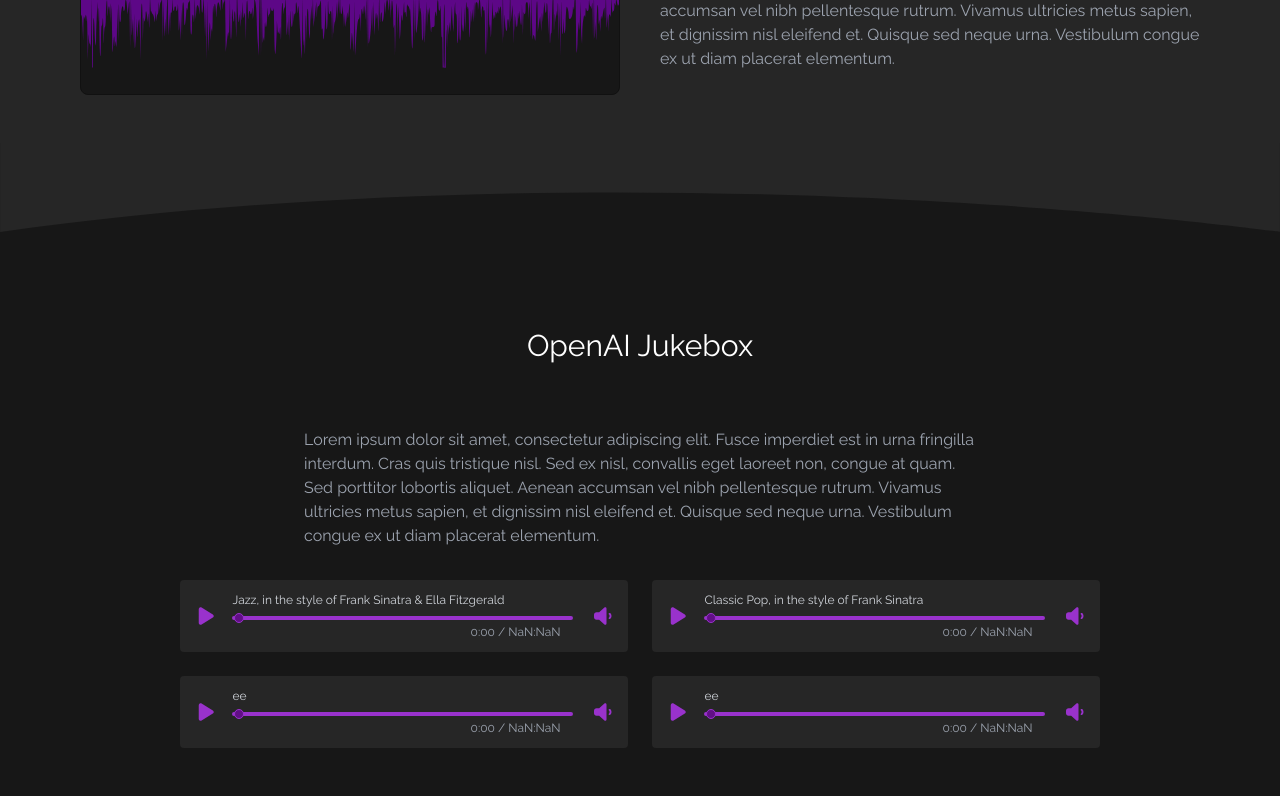
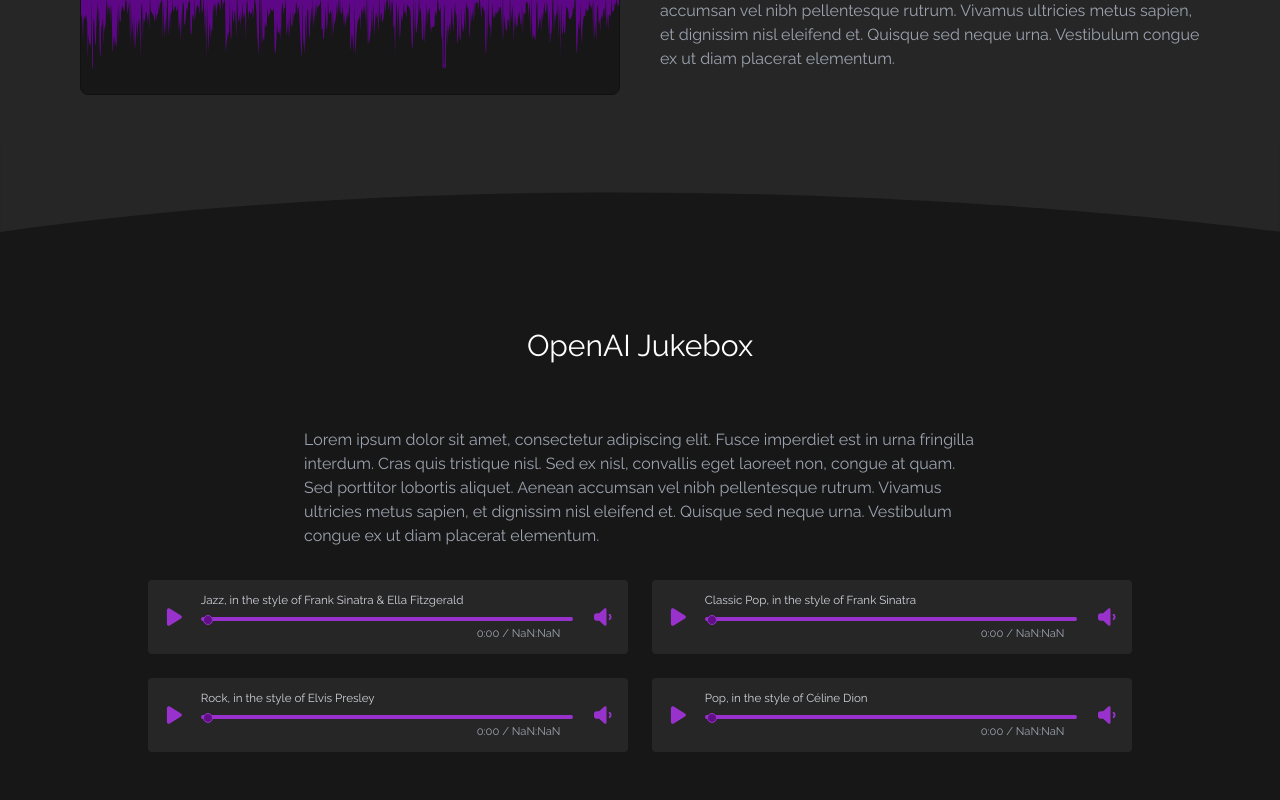
Before and after one commit to TylerStAmour/aimusic, a React (Vite) app: page / in a window 1280 px wide. Shown: the part 1831-2631 px from the top of the page. Built offline with nearby package versions, Linux system fonts and the light colour scheme.

Commit message:
Added all tracks

```diff
--- a/index.html
+++ b/index.html
@@ -4,7 +4,7 @@
     <meta charset="UTF-8" />
     <link rel="icon" type="image/svg+xml" href="/src/favicon.svg" />
     <meta name="viewport" content="width=device-width, initial-scale=1.0" />
-    <title>Vite App</title>
+    <title>L'Intelligence de la musique</title>
   </head>
   <body>
     <div id="root"></div>
--- a/src/components/TrackEmbed.tsx
+++ b/src/components/TrackEmbed.tsx
@@ -44,6 +44,7 @@
     useEffect(() => {
         setInterval(() => {
             setProgress((audio.currentTime / audio.duration) * 100)
+            console.log(audio.currentTime + " " + audio.duration + " " + timeSlider.current.value)
         }, 1000);
     }, [ audio ]);
 
@@ -54,7 +55,7 @@
     }
 
     return (
-        <div className={className + " flex items-center w-[28rem] h-18 rounded pl-4 pb-3 pt-3 pr-3"}>
+        <div className={className + " flex items-center w-[30rem] h-18 rounded pl-4 pb-3 pt-3 pr-3"}>
             <FontAwesomeIcon
                 icon={isPlaying ? faPause : faPlay}
                 color={"#9932CC"}
@@ -64,18 +65,17 @@
                 fixedWidth
             />
             <div className={"flex flex-col w-full"}>
-                <p className={"text-gray-300 text-xs mb-2"}>{title}</p>
+                <p className={"text-gray-300 text-[0.725rem] mb-2"}>{title}</p>
                 <input
                     ref={timeSlider}
                     type={"range"}
                     min={0}
                     max={max}
                     value={audio.currentTime}
-                    step={1}
                     className={`bg-secondary pr-1 !w-full`}
                     onChange={(evt) => setCurrentTime(parseInt(evt.currentTarget.value))}
                 />
-                <p className={"text-gray-400 text-xs text-end pt-1 pr-4"}>{secondsToTimeFormat(audio.currentTime)} / {secondsToTimeFormat(audio.duration)}</p>
+                <p className={"text-gray-400 text-[0.7rem] text-end pt-1 pr-4"}>{secondsToTimeFormat(audio.currentTime)} / {secondsToTimeFormat(audio.duration)}</p>
             </div>
             <div onMouseEnter={() => setVolumeVisible(true)}
                  onMouseLeave={() => setVolumeVisible(false)}
--- a/src/pages/Home.tsx
+++ b/src/pages/Home.tsx
@@ -108,8 +108,14 @@
                             className={"bg-neutral-800"}
                             title={"Classic Pop, in the style of Frank Sinatra"}
                             src={"audio/track-frank-sinatra.mp3"}/>
-                        <TrackEmbed className={"bg-neutral-800"} title={"ee"} src={"audio/track-frank-sinatra.mp3"}/>
-                        <TrackEmbed className={"bg-neutral-800"} title={"ee"} src={"audio/track-frank-sinatra.mp3"}/>
+                        <TrackEmbed
+                            className={"bg-neutral-800"}
+                            title={"Rock, in the style of Elvis Presley"}
+                            src={"audio/track-elvis-presley.mp3"}/>
+                        <TrackEmbed
+                            className={"bg-neutral-800"}
+                            title={"Pop, in the style of Céline Dion"}
+                            src={"audio/track-celine-dion.mp3"}/>
                     </div>
                 </div>
             </div>
```
Also changed, not shown: 2 other files (tests, documents, lock files or other folders).
